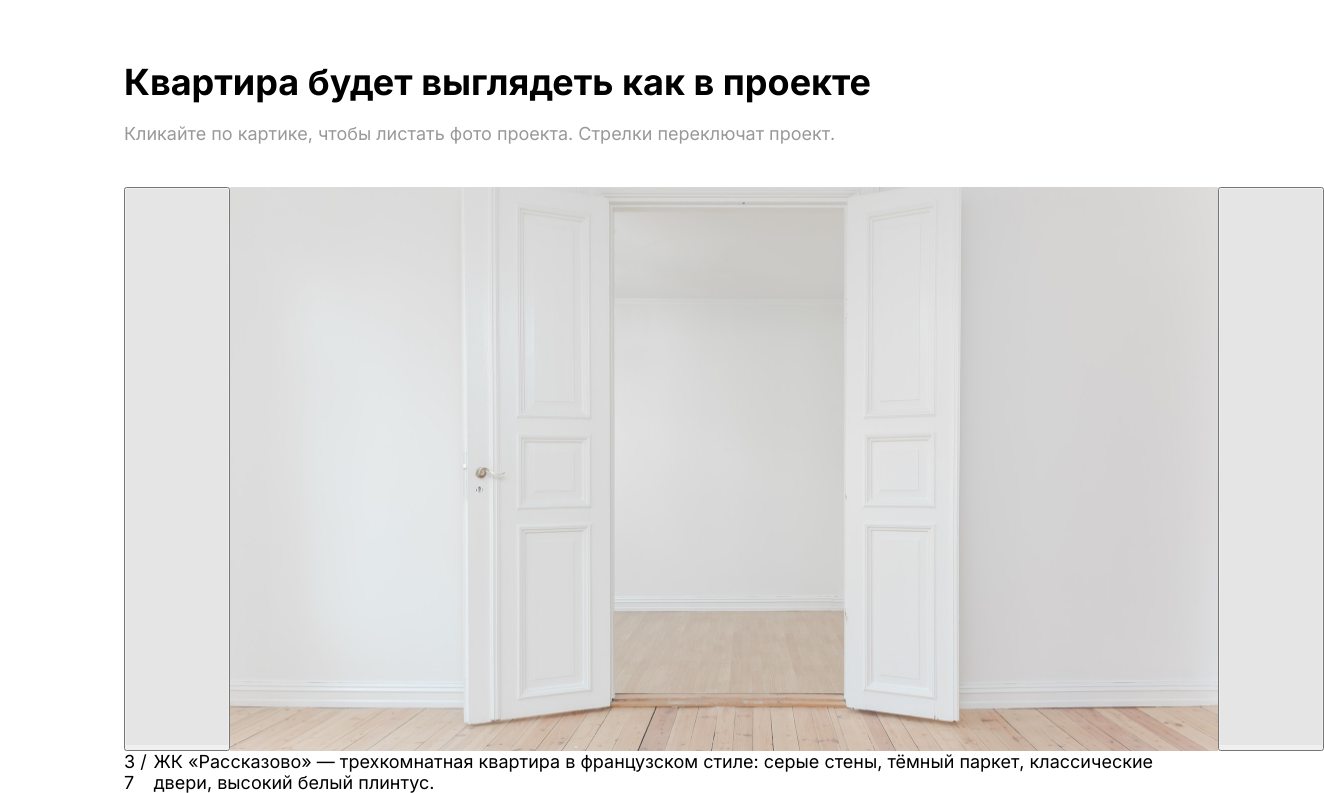
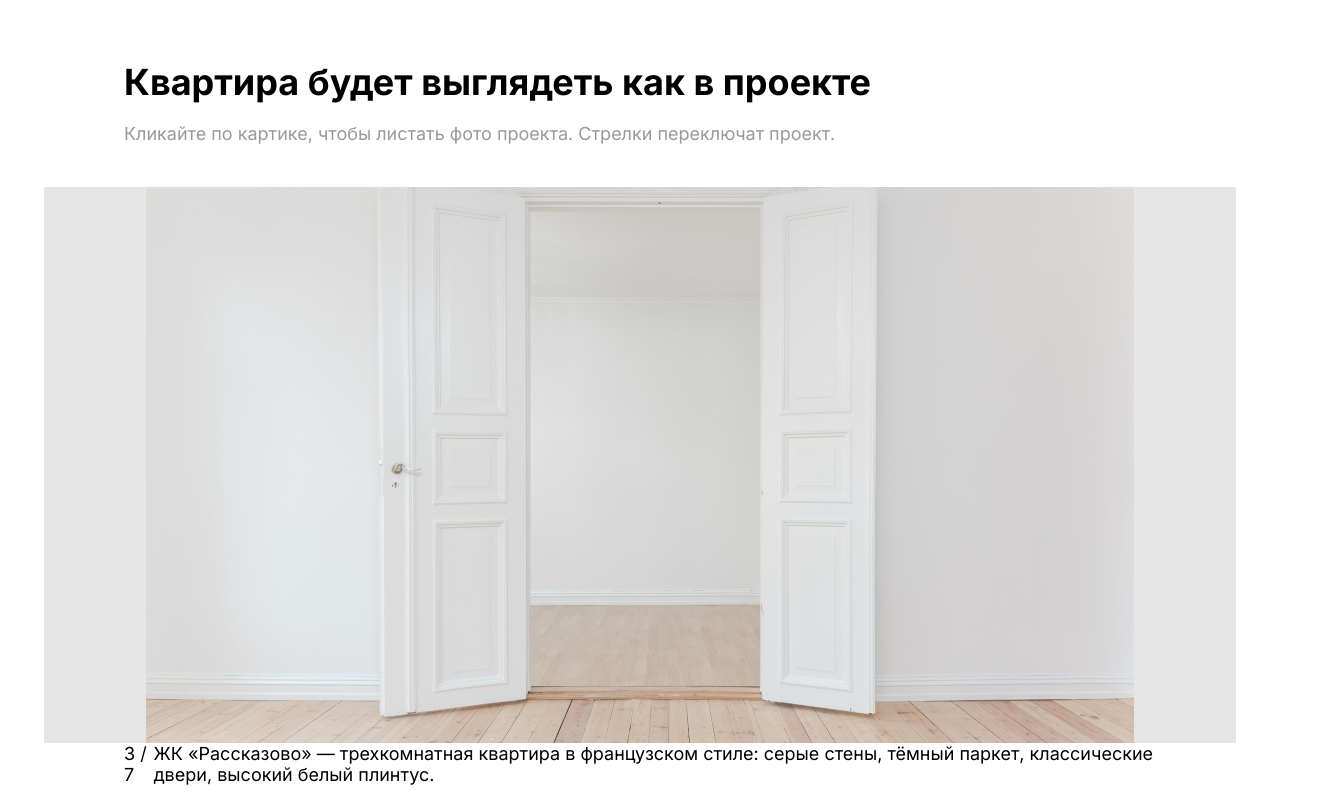
Before and after one commit to DanielMixery/Liongroup, a plain HTML site: page index.html in a window 1280 px wide. Shown: the part 1804-2597 px from the top of the page, 1324 px wide, since content can reach past the window. Drawn offline with Linux system fonts and the light colour scheme.

Commit message:
Fix the slider

```diff
--- a/assets/scss/style.scss
+++ b/assets/scss/style.scss
@@ -162,3 +162,17 @@ header{
         }
     }
 }
+
+.slider{
+    .slider.flex-container{
+        justify-content: center;
+    }
+    button{
+        height: (556/18*1em);
+        border: 0;
+    }
+    .kvartira{
+        width: (988/18*1em);
+        height: (556/18*1em);
+    }
+}
--- a/index.html
+++ b/index.html
@@ -75,7 +75,7 @@
                 <div class="slider">
                     <div class="slider flex-container">
                         <button class="prev"><img src="assets/image/buttonnext.svg" alt="button"></button>
-                        <img src="assets/image/kvartira.png" alt="whonung">
+                        <img src="assets/image/kvartira.png" alt="whonung" class="kvartira">
                         <button class="next"><img src="assets/image/buttonnext.svg" alt="button"></button>
                     </div>
                 </div>
```
Also changed, not shown: assets/css/style.css.
